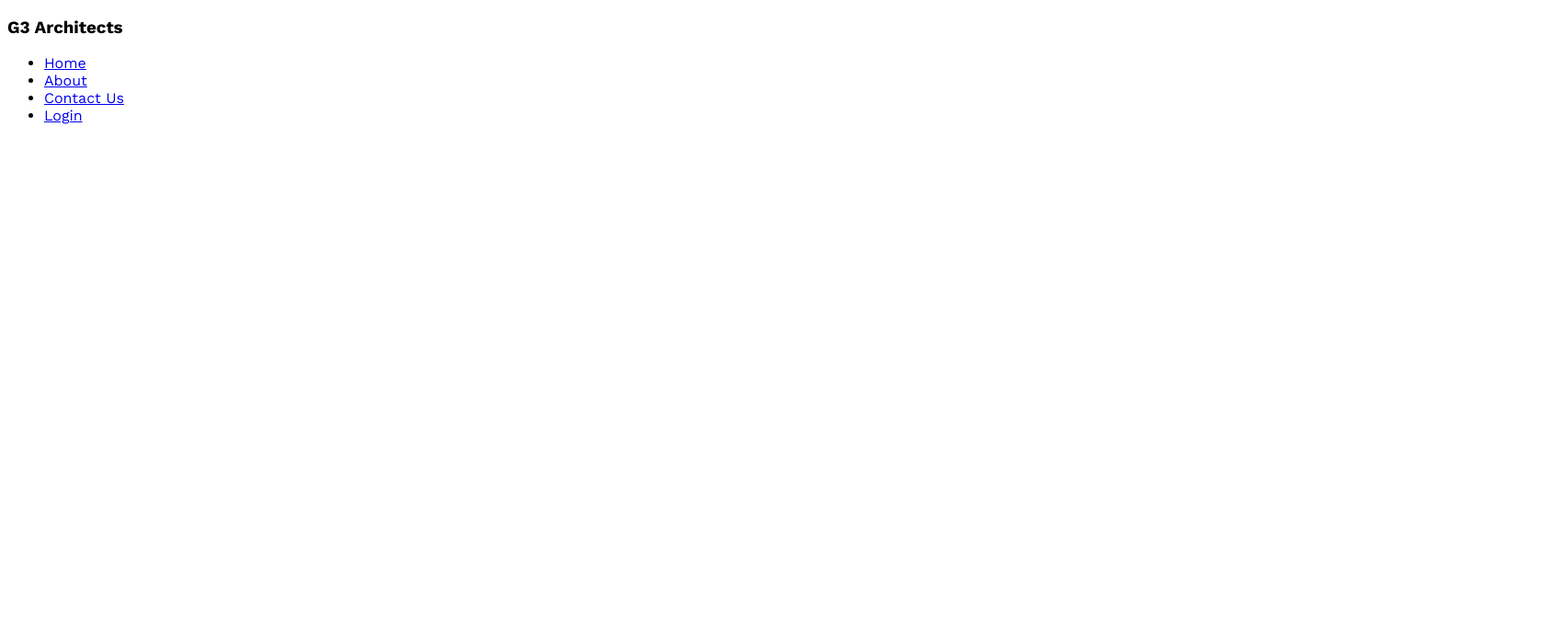
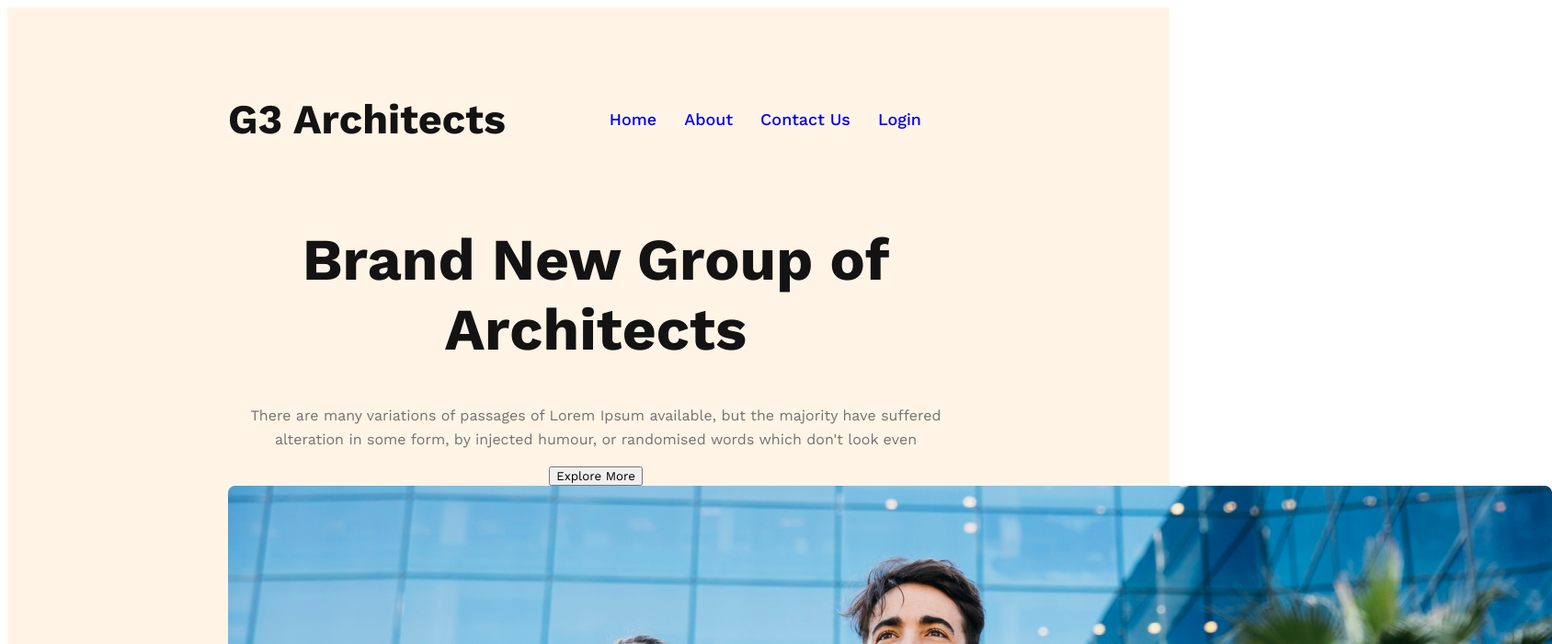
Before and after one commit to Hafiz75/g3-architect-website, a plain HTML site: page index.html in a window 1280 px wide. Shown: the top 700 px of the page at 92% size, 1688 px wide, since content can reach past the window. Drawn offline with nearby package versions, Linux system fonts and the light colour scheme.

Commit message:
banner content added

```diff
--- a/index.html
+++ b/index.html
@@ -19,6 +19,16 @@
                 <li><a href="#">Login</a></li>
             </ul>
         </nav>
+        <div class="banner">
+            <div class="banner-content">
+                <h1 class="banner-title">Brand New
+                    Group of Architects
+                    </h1>
+                <p class="banner-des">There are many variations of passages of Lorem Ipsum available, but the majority have suffered alteration in some form, by injected humour, or randomised words which don't look even</p>
+                <button class="btn-primary" >Explore More</button>
+            </div>
+            <img src="images/banner.png" alt="">
+        </div>
     </header>
 
     <main>
--- a/styles/style.css
+++ b/styles/style.css
@@ -5,3 +5,54 @@
   font-family: "Open Sans", sans-serif;
   font-family: "Work Sans", sans-serif;
 }
+header{
+  background: rgba(255, 144, 14, 0.10);
+  padding: 50px 240px;
+}
+nav{
+  display: flex;
+  justify-content: space-between;
+  align-items: center;
+}
+nav h3{
+  color: #131313;
+text-align: center;
+font-size: 45px;
+font-weight: 700;
+}
+nav >ul{
+  display: flex;
+}
+nav li{
+  list-style-type: none;
+  margin-right: 30px;
+  color: #424242;
+text-align: center;
+font-size: 18px;
+font-weight: 500;
+line-height: 26px; /* 144.444% */
+}
+nav li a{
+  text-decoration: none;
+}
+
+/*banner styles*/
+
+.banner-content{
+  width: 800px;
+  text-align: center;
+  margin: 0 auto;
+}
+.banner-title{
+  color: var(--dark-01, #131313);
+text-align: center;
+font-size: 64px;
+font-weight: 700;
+}
+.banner-des{
+  color: var(--dark-03, #727272);
+text-align: center;
+font-size: 16px;
+font-weight: 400;
+line-height: 26px; /* 162.5% */
+}
```
